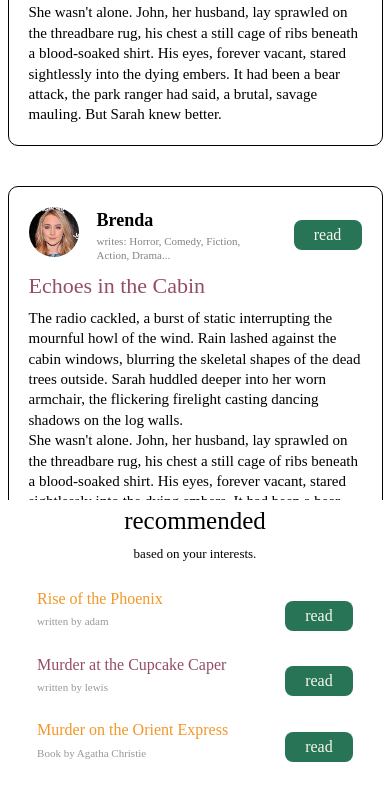
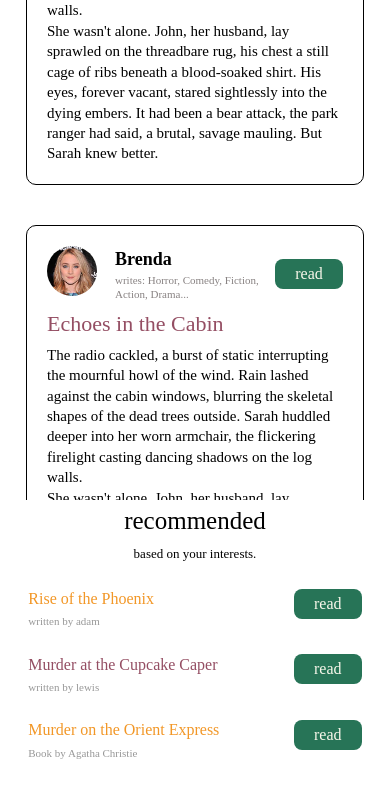
Before and after one commit to KovidKrishnan/scribblers-guild, a React (Vite) app: page /home in a window 390 px wide. Shown: the part 444-1244 px from the top of the page. Built offline with nearby package versions, Linux system fonts and the light colour scheme; a web font is replaced by a local one.

Commit message:
Home page Adapting to mobile screens

```diff
--- a/src/components/HomePage/HomePage.css
+++ b/src/components/HomePage/HomePage.css
@@ -264,14 +264,16 @@
     color: #989898;
 }
 
-@media screen and (max-width: 760px) {
-    .home-page-container{
+@media screen and (max-width: 767px) {
+    .home-page-container {
         display: flex;
-        flex-direction: row;
-        flex-wrap: wrap;
-        justify-content: center;
-        align-items: center;
+        flex-direction: row; /* Reverses the order of the flex items */
+        justify-content: center; /* Centers the flex items horizontally */
+        align-items: center; /* Centers the flex items vertically */
     }
+
+    /* Add more styles for child elements if needed */
+
 
     .home-page-content-sections:nth-child(2) {
         width: 100%;
@@ -312,14 +314,18 @@
     .home-page-icons>svg {
         margin-right: 0;
     }
-
+    .write-post {
+        width: 86%;
+    }
     .home-page-content-sections:nth-child(3){
         display: flex;
         flex-direction: column;
         justify-content: flex-start;
         align-items: center;
-        width: 90%;
+        width: 95%;
         padding: 0;
+        padding-bottom: 40px;
+        height: auto;
     }
     .recommended-reads{
         margin: 0;
@@ -327,7 +333,7 @@
         position: relative;
     }
     .post-thumbnail-card {
-        width: 90%;
+        width: 80%;
     }
     .post-thumbnail-profile {
         position: relative;
@@ -335,11 +341,11 @@
     .read-button {
         position: absolute;
         right: 0;
-        bottom: 12px;
+        bottom: 0;
     }
     .go-to-read-thumbnail{
         position: absolute;
-        bottom: 0px;
+        bottom: 12px;
         right: 0;
     }
     .post-thumbnail-profile-genres {
```
